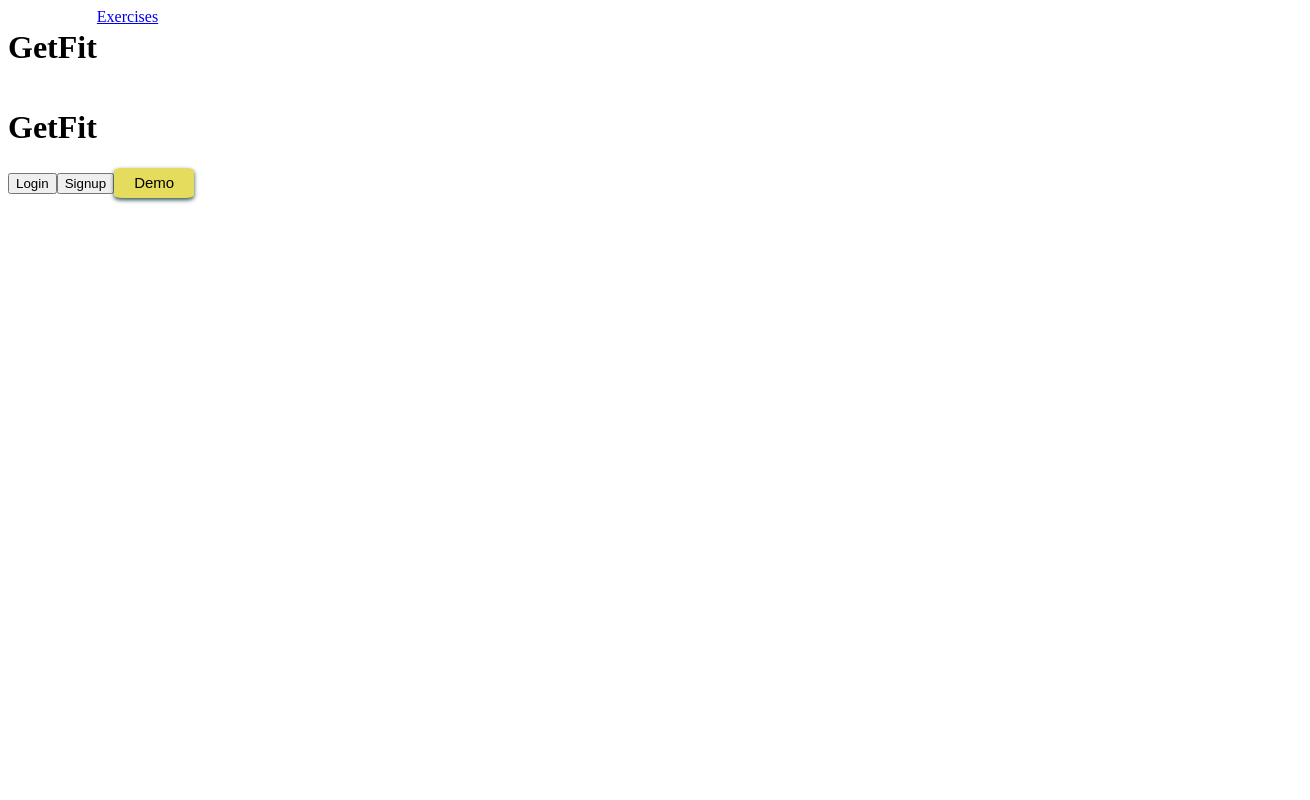
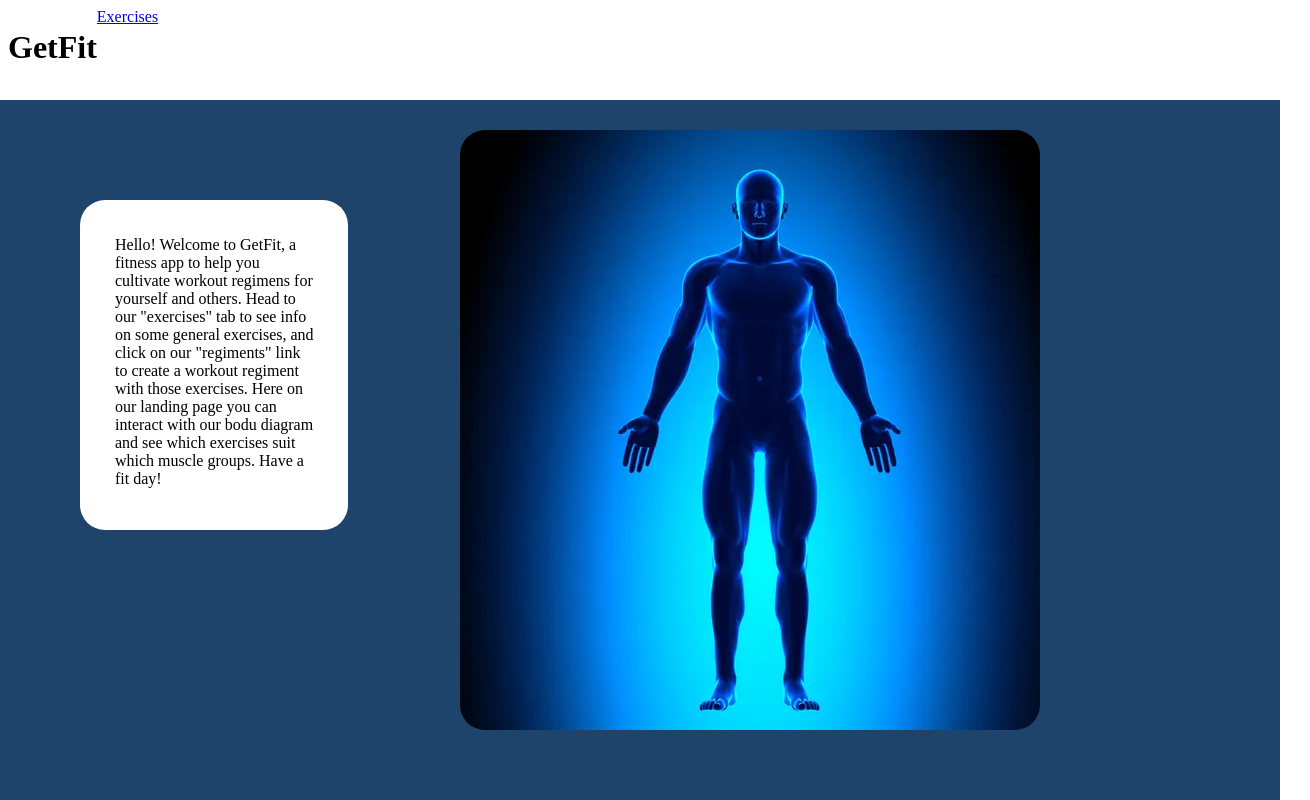
Before and after one commit to Aloysius172/GetFit, a React (Create React App) app in the folder frontend/: page /#/ in a window 1280 px wide. Shown: the whole page, 1310 px wide, since content can reach past the window. Built offline with nearby package versions, Linux system fonts and the light colour scheme; no server answers.

Commit message:
splash css

```diff
--- /dev/null
+++ b/frontend/src/components/main/main_page.css
@@ -0,0 +1,253 @@
+#landing {
+    background-image: url("body_diagram.png");
+    width: 580px;
+    height: 600px;
+    object-fit: cover;
+    position: relative;
+    left: 460px;
+    border-radius: 25px;
+    top: 30px;
+}
+
+.greeting {
+    background: #032d5ae3;
+    position: absolute;
+    top: 100px;
+    right: 0px;
+    bottom: 0px;
+    left: 0px;
+}
+
+#arm-left {
+    width: 20px;
+    height: 100px;
+    position: relative;
+    top: 190px;
+    left: 200px;
+    transform: rotate(25deg);
+}
+
+#arm-left-link {
+    width: 20px;
+    height: 150px;
+    position: relative;
+    top: 190px;
+    left: 200px;
+    transform: rotate(25deg);
+}
+
+#arm-right {
+    width: 20px;
+    height: 100px;
+    position: relative;
+    top: 90px;
+    right: -380px;
+    transform: rotate(-25deg);
+}
+
+#arm-right-link {
+    width: 20px;
+    height: 150px;
+    position: relative;
+    top: 90px;
+    right: -380px;
+    transform: rotate(-25deg);
+}
+
+#chest {
+    width: 80px;
+    height: 50px;
+    position: relative;
+    left: 260px;
+    top: -60px;
+}
+
+#chest-link {
+    width: 80px;
+    height: 50px;
+    position: relative;
+    left: 260px;
+    top: -60px;
+}
+
+#abs {
+    width: 80px;
+    height: 100px;
+    position: relative;
+    left: 260px;
+    top: -60px;
+}
+
+#abs-link {
+    width: 80px;
+    height: 100px;
+    position: relative;
+    left: 260px;
+    top: -60px;
+}
+
+#leg-left {
+    width: 20px;
+    height: 150px;
+    position: relative;
+    top: 50px;
+    left: 255px;
+}
+
+#leg-left-link {
+    width: 20px;
+    height: 150px;
+    position: relative;
+    top: 50px;
+    left: 255px;
+}
+
+#leg-right {
+    width: 20px;
+    height: 150px;
+    position: relative;
+    top: -110px;
+    left: 318px;
+}
+
+#leg-right-link {
+    width: 20px;
+    height: 150px;
+    position: relative;
+    top: -110px;
+    left: 318px;
+}
+
+
+
+#arm-left-blurb {
+    display: none;
+    position: relative;
+    min-width: 268px;
+    min-height: 110px;
+    border-radius: 25px;
+    top: -40px;
+    right: -700px;
+}
+
+#arm-right-blurb {
+    display: none;
+    position: relative;
+    right: -580px;
+    top: -200px;
+    min-width: 268px;
+    min-height: 110px;
+    left: 700px;
+    top: -150px;
+    border-radius: 25px;
+}
+
+#chest-blurb {
+    min-width: 268px;
+    min-height: 110px;
+    border-radius: 25px;
+    display: none;
+    position: relative;
+    left: 680px;
+    top: 60px;
+}
+
+#abs-blurb {
+    min-width: 268px;
+    min-height: 110px;
+    border-radius: 25px;
+    display: none;
+    position: relative;
+    right: -680px;
+    top: -150px;
+}
+
+#leg-left-blurb {
+    min-width: 268px;
+    min-height: 110px;
+    border-radius: 25px;
+    display: none;
+    position: relative;
+    left: 680px;
+    top: -100px;
+}
+
+#leg-right-blurb {
+    min-width: 268px;
+    min-height: 110px;
+    border-radius: 25px;
+    display: none;
+    position: relative;
+    right: -680px;
+    top: -240px;
+}
+
+#arm-left:hover+#arm-left-blurb {
+    display: block;
+    color: white;
+    background-color: #001a40;
+    max-width: 80px;
+    opacity: 1;
+}
+
+#arm-right:hover+#arm-right-blurb {
+    display: block;
+    color: white;
+    background-color: #001a40;
+    max-width: 80px;
+    opacity: 1;
+}
+
+#chest:hover+#chest-blurb {
+    display: block;
+    color: white;
+    background-color: #001a40;
+    max-width: 80px;
+    opacity: 1;
+}
+
+#abs:hover+#abs-blurb {
+    display: block;
+    color: white;
+    background-color: #001a40;
+    max-width: 80px;
+    opacity: 1;
+}
+
+#leg-left:hover+#leg-left-blurb {
+    display: block;
+    color: white;
+    background-color: #001a40;
+    max-width: 80px;
+    opacity: 1;
+}
+
+#leg-right:hover+#leg-right-blurb {
+    display: block;
+    color: white;
+    background-color: #001a40;
+    max-width: 80px;
+    opacity: 1;
+}
+
+
+
+.empty-blurb {
+    padding-left: 35px;
+    inline-size: 200px;
+    overflow-wrap: break-word;
+}
+
+
+#landing-intro {
+    max-width: 268px;
+    max-height: 310px;
+    min-width: 268px;
+    min-height: 310px;
+    background-color: white;
+    position: relative;
+    top: -500px;
+    border-radius: 25px;
+    padding-top: 20px;
+    left: 80px;
+}
--- a/frontend/src/components/main/main_page.jsx
+++ b/frontend/src/components/main/main_page.jsx
@@ -1,26 +1,102 @@
 import React from 'react';
-
-
+import MainStyling from './main_page.css'
+import { Link } from 'react-router-dom'
 
 
 const Greeting = ({ currentUser, logout, openModal, processDemoLogin }) => {
 
-
   const sessionLinks = () => (
     <div className="greeting">
-      <div id="greeting">
-        <h1 className="tumbler">GetFit</h1>
-        <nav className="greeting-logged-out">
+      <div id="landing">
 
-          <button id="greeting-login" onClick={() => openModal('login')}>Login</button>
-          <button id="greeting-signup" onClick={() => openModal('signup')}>Signup</button>
-          <button className='demo-login' onClick={() => processDemoLogin({email: "tester@t.com", password: "tester1"})}>Demo</button>
-        </nav>
+
+        <div id="arm-left">
+          <a href="http://localhost:3000/#/exercises">
+            <div id="arm-left-link" ></div>
+          </a>
+        </div>
+
+        <div id="arm-left-blurb">
+          <p className='empty-blurb'>There are plenty of muscle groups in your
+            arms, like your biceps and triceps. Click now to look at some ways you can exercise them!</p>
+        </div>
+
+
+        <div id="arm-right">
+          <a href="http://localhost:3000/#/exercises">
+            <div id="arm-right-link"></div>
+          </a>
+        </div>
+
+        <div id="arm-right-blurb">
+          <p className='empty-blurb'> There are plenty of muscle groups in your
+            arms, like your biceps and triceps.Click now to look at some ways you can exercise them! </p>
+        </div>
+
+
+        <div id="chest">
+          <a href="http://localhost:3000/#/exercises">
+            <div id="chest-link"></div>
+          </a>
+        </div>
+
+        <div id="chest-blurb">
+          <p className='empty-blurb'>There are plenty of muscle groups in your
+            chest, like your pectorals and your deltoids.Click now to look at some ways you can exercise them!</p>
+        </div>
+
+
+        <div id="abs">
+          <a href="http://localhost:3000/#/exercises">
+            <div id="abs-link"></div>
+          </a>
+        </div>
+
+        <div id="abs-blurb">
+          <p className='empty-blurb'>There are plenty of muscle groups in your
+            abs, like your internal and external obliques.Click now to look at some ways you can exercise them!</p>
+        </div>
+
+
+        <div id="leg-left">
+          <a href="http://localhost:3000/#/exercises">
+            <div id="leg-left-link"></div>
+          </a>
+        </div>
+        <div id="leg-left-blurb">
+          <p className='empty-blurb'>There are plenty of muscle groups in your
+            legs, like your quadriceps, and your hamstrings.Click now to look at some ways you can exercise them!</p>
+        </div>
+
+
+        <div id="leg-right">
+          <a href="http://localhost:3000/#/exercises">
+            <div id="leg-right-link"></div>
+          </a>
+        </div>
+
+        <div id="leg-right-blurb">
+          <p className='empty-blurb'>There are plenty of muscle groups in your
+            legs, like your quadriceps, and your hamstrings.Click now to look at some ways you can exercise them!</p>
+        </div>
       </div>
-    </div>
-  );
+      <div id="landing-intro">
+        <p className='empty-blurb'>Hello! Welcome to GetFit, a fitness app to help you
+          cultivate workout regimens for yourself and others. Head to our "exercises" tab
+          to see info on some general exercises, and click on our "regiments" link to create
+          a workout regiment with those exercises. Here on our landing page you can interact
+          with our bodu diagram and see which exercises suit which muscle groups. Have a fit day!
+        </p>
+        </div>
+        </div>
 
-  return sessionLinks();
-};
+
+
+      );
+
+      return sessionLinks();
+}
+
+
 
 export default Greeting;
```
Also changed, not shown: frontend/src/components/main/body_diagram.png (added).
